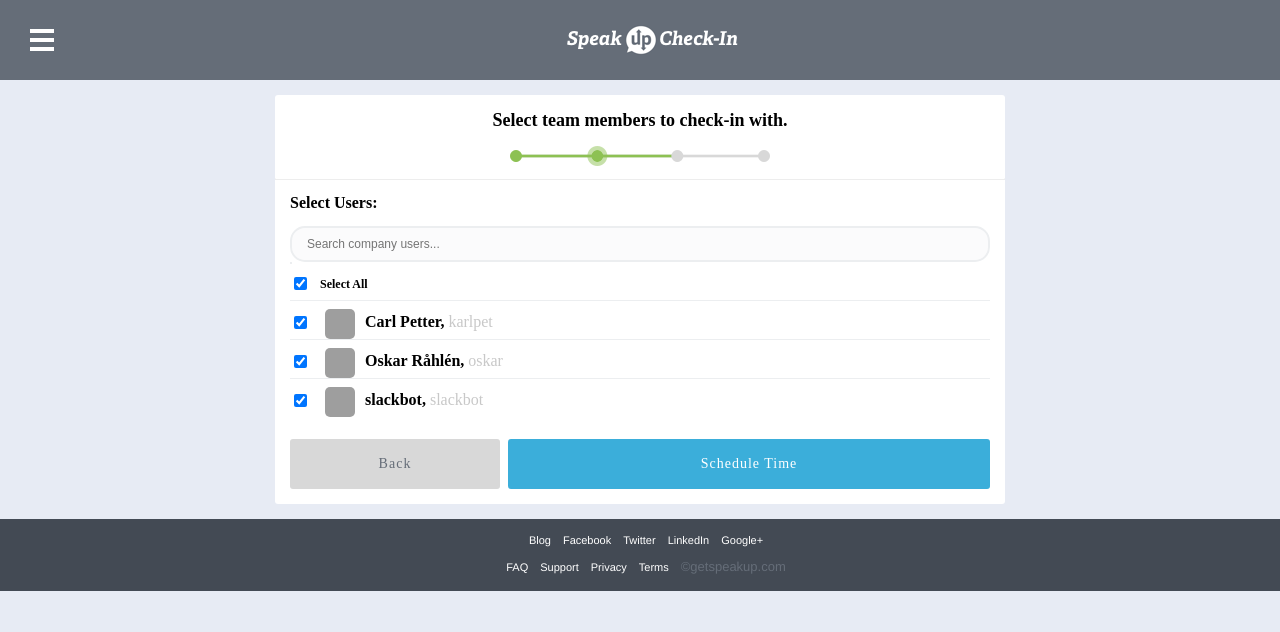
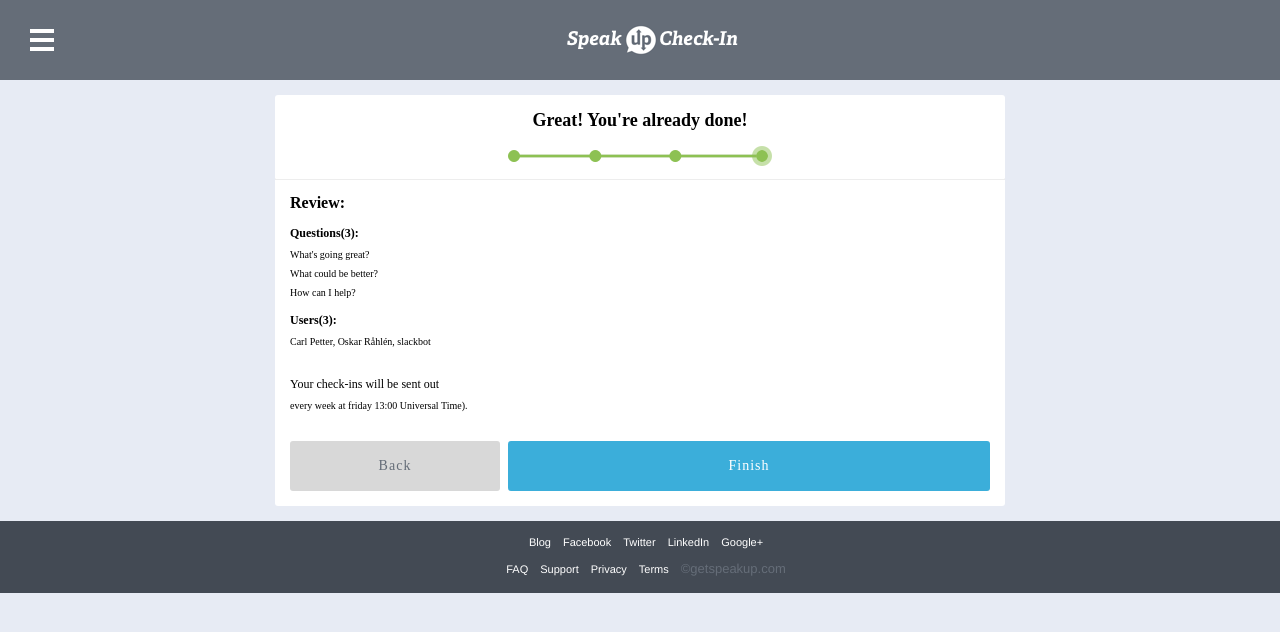
Before and after one commit to CarlPetterS/slackbot, a React (Create React App) app: page /onboard in a window 1280 px wide. Shown: the top 632 px of the page. Built offline with nearby package versions, Linux system fonts and the light colour scheme; grey boxes are pictures that could not be loaded; what react-tap-event-plugin would draw is missing.

Commit message:
Review section finished

```diff
--- a/src/components/review.js
+++ b/src/components/review.js
@@ -6,21 +6,40 @@ import { Card } from '../containers/card'
 
 const ReviewDummy = ({ backToScheduleTime, send, questions, users, schedule }) => {
 
-    let usersDisplay = users.reduce((usersString, user) => usersString + user.name + ", ", "")
+    let usersDisplay = users.filter(user=>user.selected).reduce((usersString, user) => usersString + user.name + ", ", "")
     usersDisplay = usersDisplay.substring(0, usersDisplay.length - 2)
+
+    let weekday = new Array(7);
+    weekday[0] = "sunday";
+    weekday[1] = "monday";
+    weekday[2] = "tuesday";
+    weekday[3] = "wednesday";
+    weekday[4] = "thursday";
+    weekday[5] = "friday";
+    weekday[6] = "saturday";
 
     return (
     <Card title="Great! You're already done!"
           instructions="Review:"
           progress={require("../images/progress_4.png")}>
-        <h1>Questions({questions.length}):</h1>
+        <h1 className="review__title">Questions({questions.length}):</h1>
         {questions.map((question, index) =>
-          <p key={index}>{question}</p>
+          <p className="review__content" key={index}>{question}</p>
         )}
-        <h1>Users({users.length}):</h1>
-        <p>{usersDisplay}</p>
+        <h1 className="review__title">Users({users.filter(user => user.selected).length}):</h1>
+        <p className="review__content">{usersDisplay}</p>
 
-        <p>Your check-ins will be sent out</p>
+        <p className="review__content review__summary">Your check-ins will be sent out</p>
+        <p className="review__content">
+            every {schedule.repeats.substring(0,schedule.repeats.length-2)} at
+            {' ' + weekday.filter(day => schedule.repeat_on[day.substring(0,3)]).join(', ')}
+            {' ' + schedule.time}
+             {(() => {
+              const split = new Date().toString().split(" ");
+              const timeZoneFormatted = split[split.length - 2] + " " + split[split.length - 1];
+              return ' ' + timeZoneFormatted
+            })()}.
+        </p>
         <a className="button button-next button-shared" onClick={send}>Finish</a>
         <a className="button button-back button-shared-back" onClick={backToScheduleTime}>Back</a>
     </Card>
--- a/src/reducers/onboarding.js
+++ b/src/reducers/onboarding.js
@@ -21,7 +21,7 @@ const users = rawUsers
 const initialState = {
     users: users,
     allSelected: true,
-    currentCard: cards.SELECT_USERS,
+    currentCard: cards.REVIEW,
     questions: ["What's going great?", "What could be better?", "How can I help?"],
     schedule: {
         time: "13:00",
--- a/src/styles/onboarding-page.css
+++ b/src/styles/onboarding-page.css
@@ -206,3 +206,23 @@ li {
   float:left;
   margin-top:15px;
 }
+
+.review__title {
+  margin-top:15px;
+  font-family: Adelle-sans;
+  font-size:12px;
+  color:black;
+  font-weight:bold;
+}
+
+.review__content {
+  font-family: Adelle-sans;
+  font-size:10px;
+  color:black;
+  margin-top:8px;
+}
+
+.review__summary {
+  font-size:12px;
+  margin-top:30px;
+}
```
